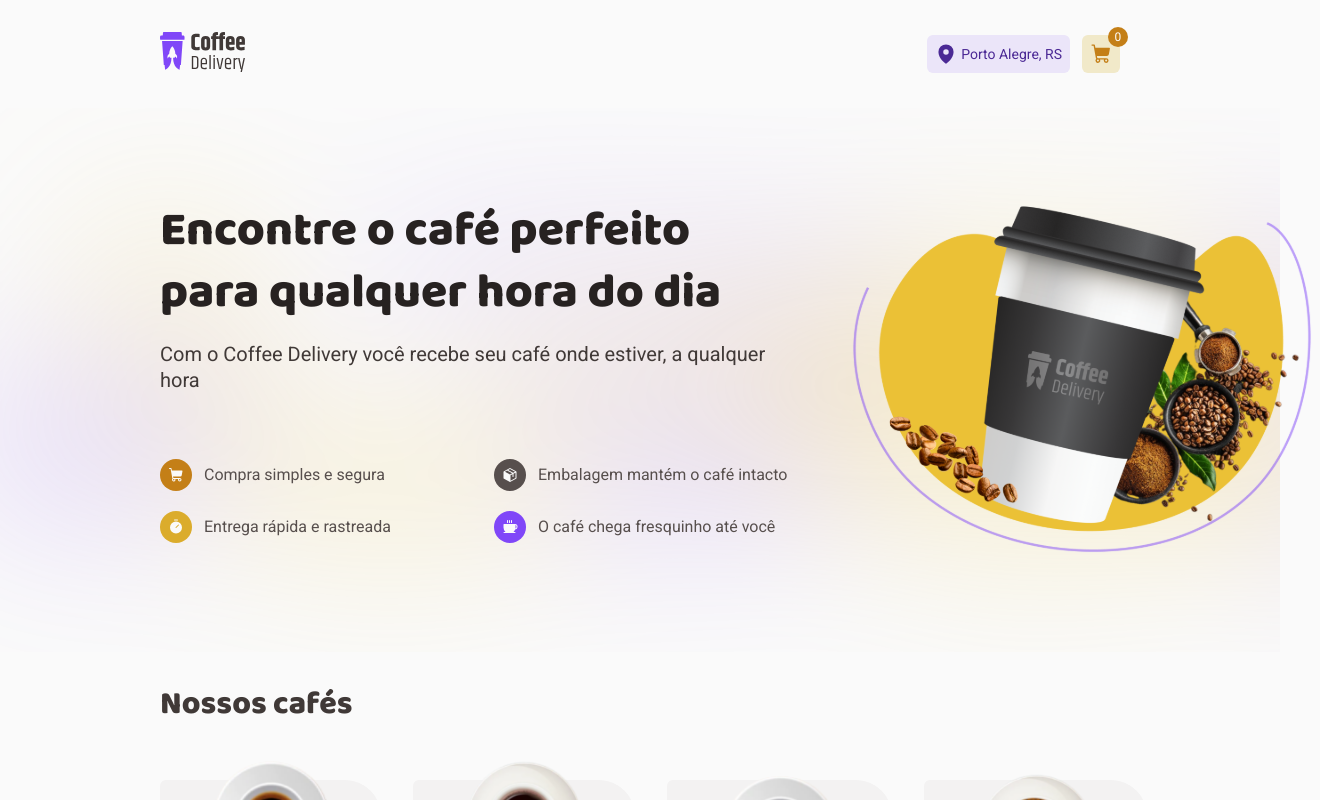
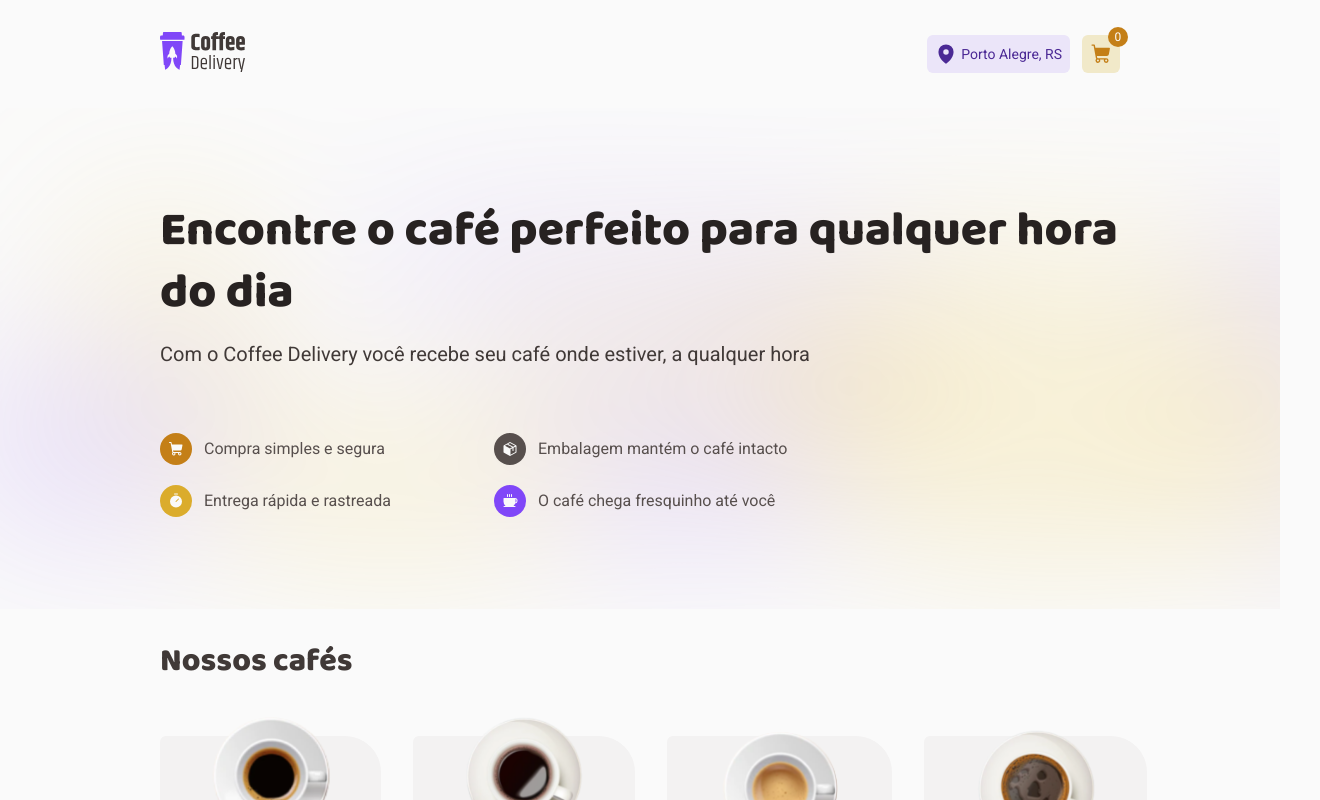
Before and after one commit to Felipe-Domingues/coffee-delivery, a React (Vite) app: page / in a window 1280 px wide. Shown: the top 800 px of the page, 1320 px wide, since content can reach past the window. Built offline with nearby package versions, Linux system fonts and the light colour scheme.

Commit message:
HomePage and Header responsibility fix

```diff
--- a/src/components/Header/styles.ts
+++ b/src/components/Header/styles.ts
@@ -7,6 +7,10 @@
   flex: 1;
   align-items: center;
   justify-content: space-between;
+
+  @media (max-width: 820px) {
+    margin: 1rem 2rem;
+  }
 
   img#logo {
     cursor: pointer;
--- a/src/pages/Home/components/Intro/styles.ts
+++ b/src/pages/Home/components/Intro/styles.ts
@@ -4,13 +4,36 @@
 export const BackgroundContainer = styled.div`
   padding: 5.75rem 10rem;
   background-image: url(${IntroBackground});
+
+  @media (max-width: 600px) {
+    padding: 2.5rem 2rem;
+    background-size: cover;
+  }
+
+  @media (min-width: 601px) and (max-width: 1000px) {
+    padding: 2.5rem 2rem;
+    background: none;
+  }
 `
 
 export const Container = styled.div`
   display: flex;
   gap: 3.5rem;
 
-  div#text {
+  @media (max-width: 600px) {
+    display: block;
+
+    img {
+      display: none;
+    }
+  }
+
+  @media (min-width: 601px) and (max-width: 1300px) {
+    display: flex;
+
+    img {
+      display: none;
+    }
   }
 
   div#text h1 {
@@ -21,6 +44,10 @@
     font-weight: 800;
     line-height: 130%;
     align-self: stretch;
+
+    @media (max-width: 820px) {
+      font-size: 1.7rem;
+    }
   }
 
   div#text h2 {
@@ -31,6 +58,11 @@
     line-height: 130%;
     align-self: stretch;
     margin: 1rem 0 4.125rem 0;
+
+    @media (max-width: 820px) {
+      font-size: 1rem;
+      margin-bottom: 2rem;
+    }
   }
 `
 
@@ -39,12 +71,24 @@
   row-gap: 1.25rem;
   column-gap: 2.5rem;
   grid-template-columns: 18.375rem 18.375rem;
+
+  @media (max-width: 820px) {
+    row-gap: 1.25rem;
+    column-gap: 2rem;
+    grid-template-columns: auto auto;
+  }
 `
 
 export const Item = styled.div`
   display: flex;
   align-items: center;
   gap: 0.75rem;
+
+  @media (max-width: 820px) {
+    display: grid;
+    column-gap: 0.75rem;
+    grid-template-columns: 2rem auto;
+  }
 `
 const ICON_COLORS = {
   yellow: 'yellow',
--- a/src/pages/Home/styles.ts
+++ b/src/pages/Home/styles.ts
@@ -4,6 +4,10 @@
   display: flex;
   padding: 2rem 10rem 0;
   flex-direction: column;
+
+  @media (max-width: 820px) {
+    padding: 1rem 2rem 0;
+  }
 
   h2 {
     color: ${(props) => props.theme['base-subtitle']};
@@ -21,4 +25,16 @@
   column-gap: 2rem;
   row-gap: 2.5rem;
   grid-template-columns: auto auto auto auto;
+
+  @media (max-width: 600px) {
+    column-gap: 1.5rem;
+    row-gap: 2rem;
+    grid-template-columns: auto;
+  }
+
+  @media (min-width: 601px) and (max-width: 1000px) {
+    column-gap: 1.5rem;
+    row-gap: 2rem;
+    grid-template-columns: auto auto;
+  }
 `
--- a/src/styles/global.ts
+++ b/src/styles/global.ts
@@ -8,6 +8,7 @@
   -moz-box-sizing: border-box;
   -webkit-box-sizing: border-box;
 }
+
 
 :focus{
   outline: 0;
@@ -24,6 +25,10 @@
   font-family: 'Roboto', sans-serif;
   font-weight: 400;
   font-size: 1rem;
+
+  @media (max-width: 820px) {
+    font-size: 87.5%;
+  }
 }
 
 a{
```
